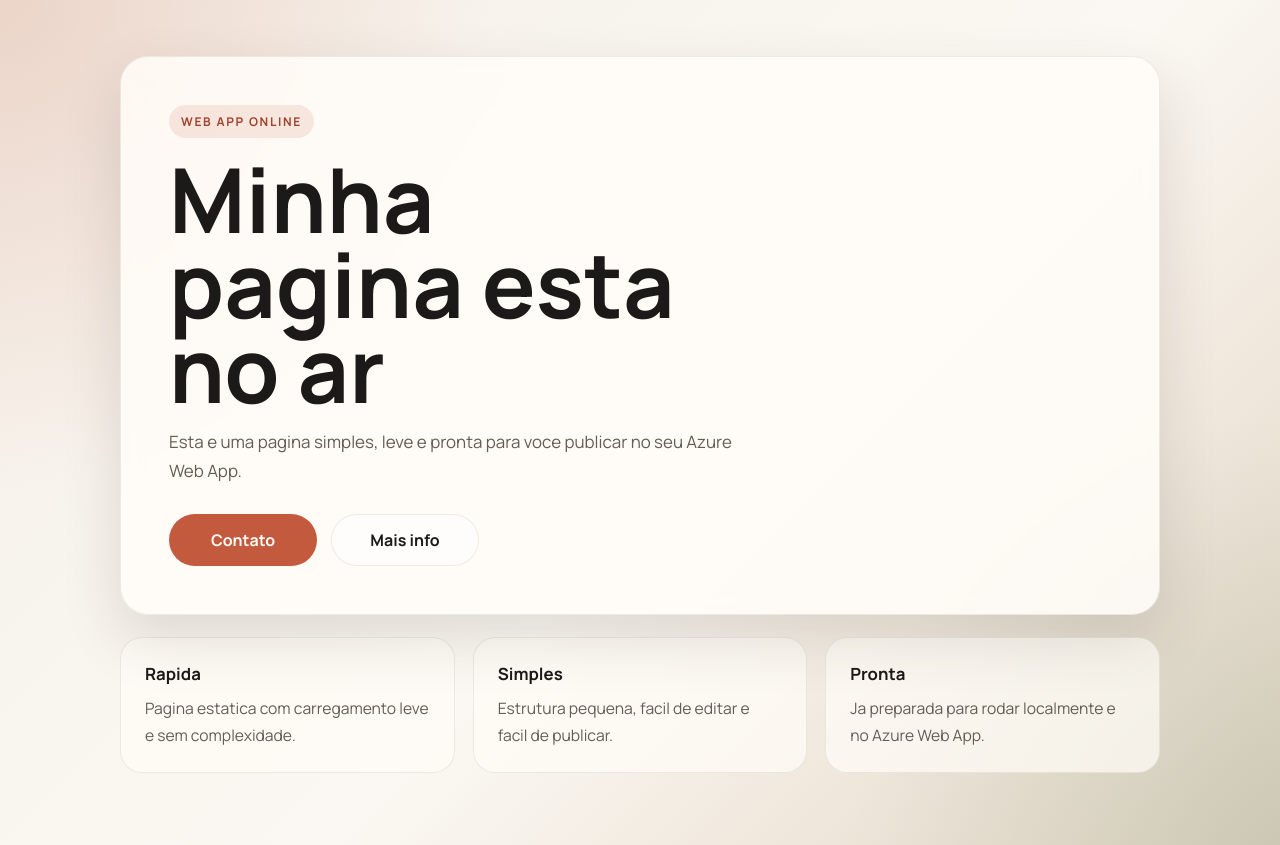
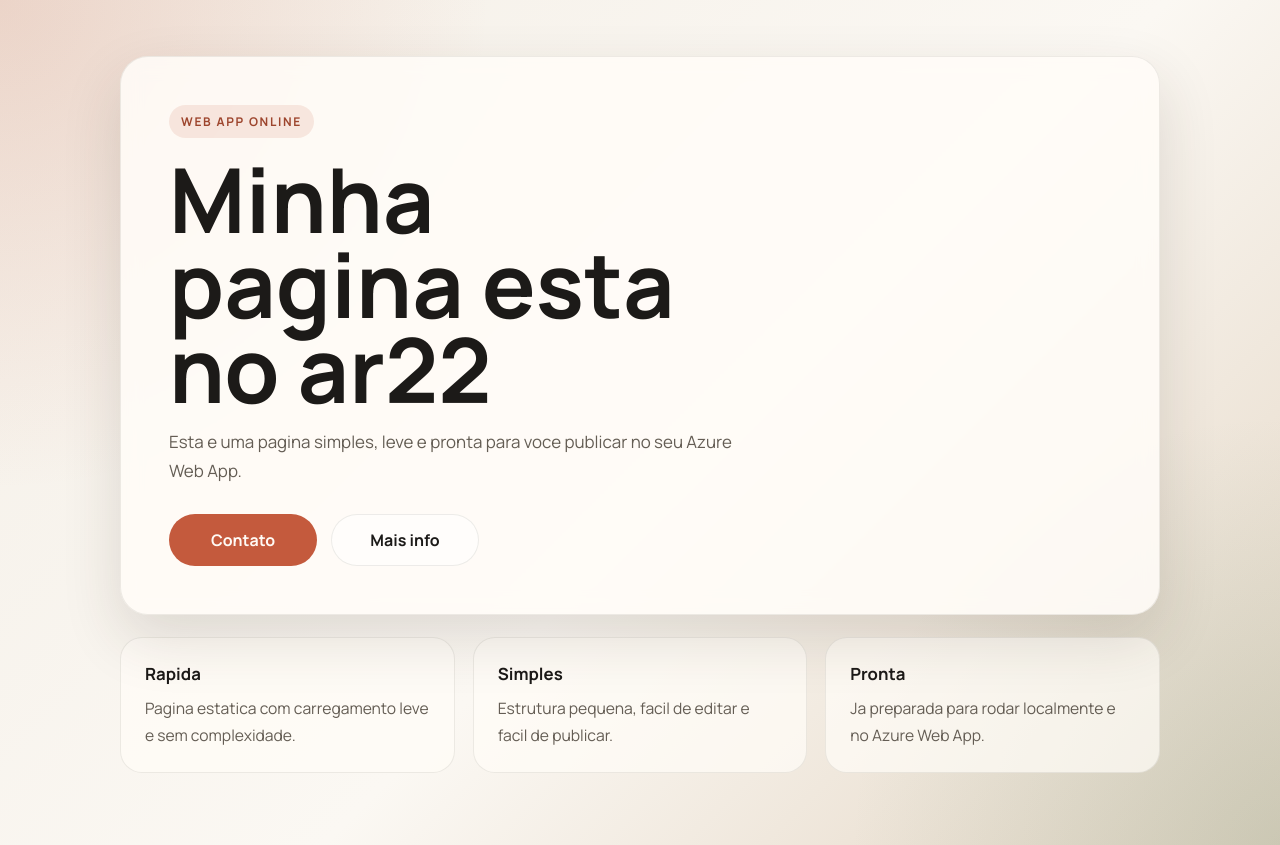
Before and after one commit to orafaelferreiraa/azure-web-app-starter, a website: page public/index.html in a window 1280 px wide. Drawn offline with Linux system fonts and the light colour scheme.

Commit message:
fix: correct heading text on index page

```diff
--- a/public/index.html
+++ b/public/index.html
@@ -20,7 +20,7 @@
     <main class="page">
       <section class="card">
         <span class="eyebrow">WEB APP ONLINE</span>
-        <h1>Minha pagina esta no ar</h1>
+        <h1>Minha pagina esta no ar22</h1>
         <p>
           Esta e uma pagina simples, leve e pronta para voce publicar no seu
           Azure Web App.
```
